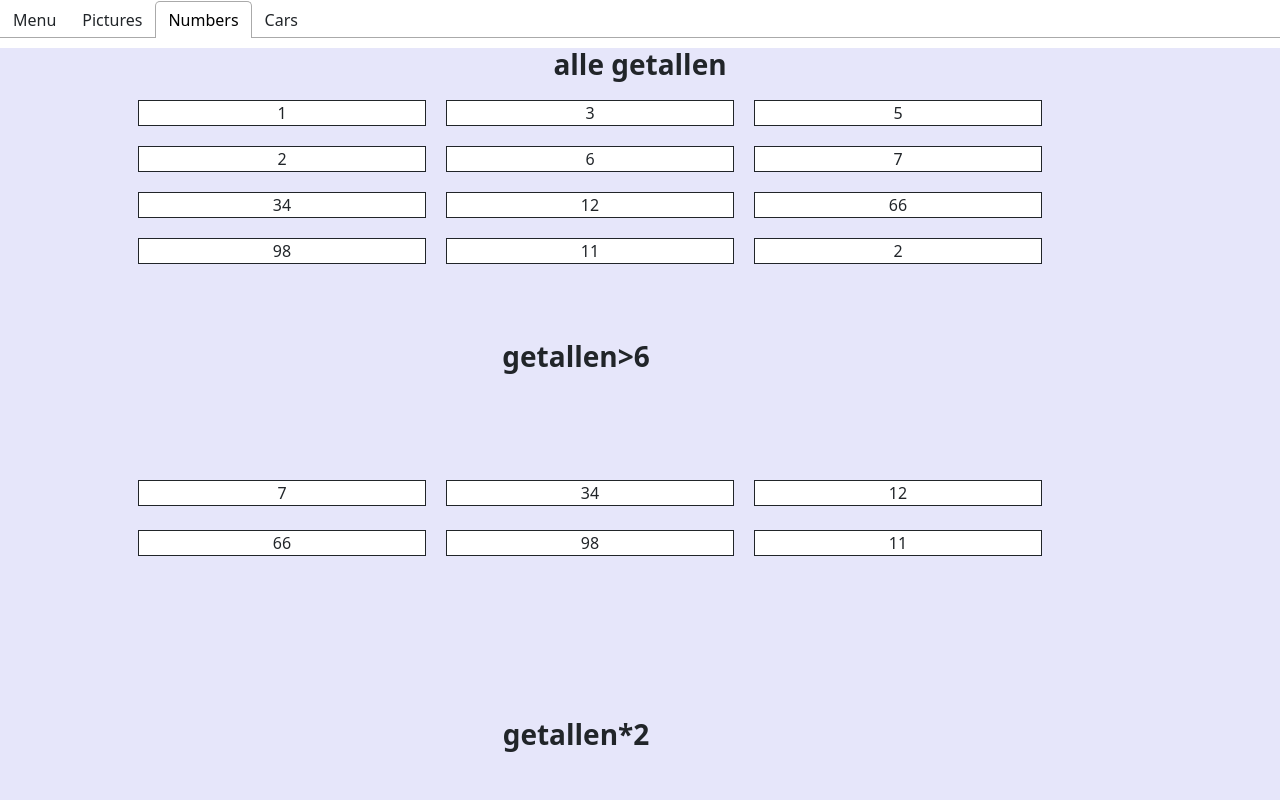
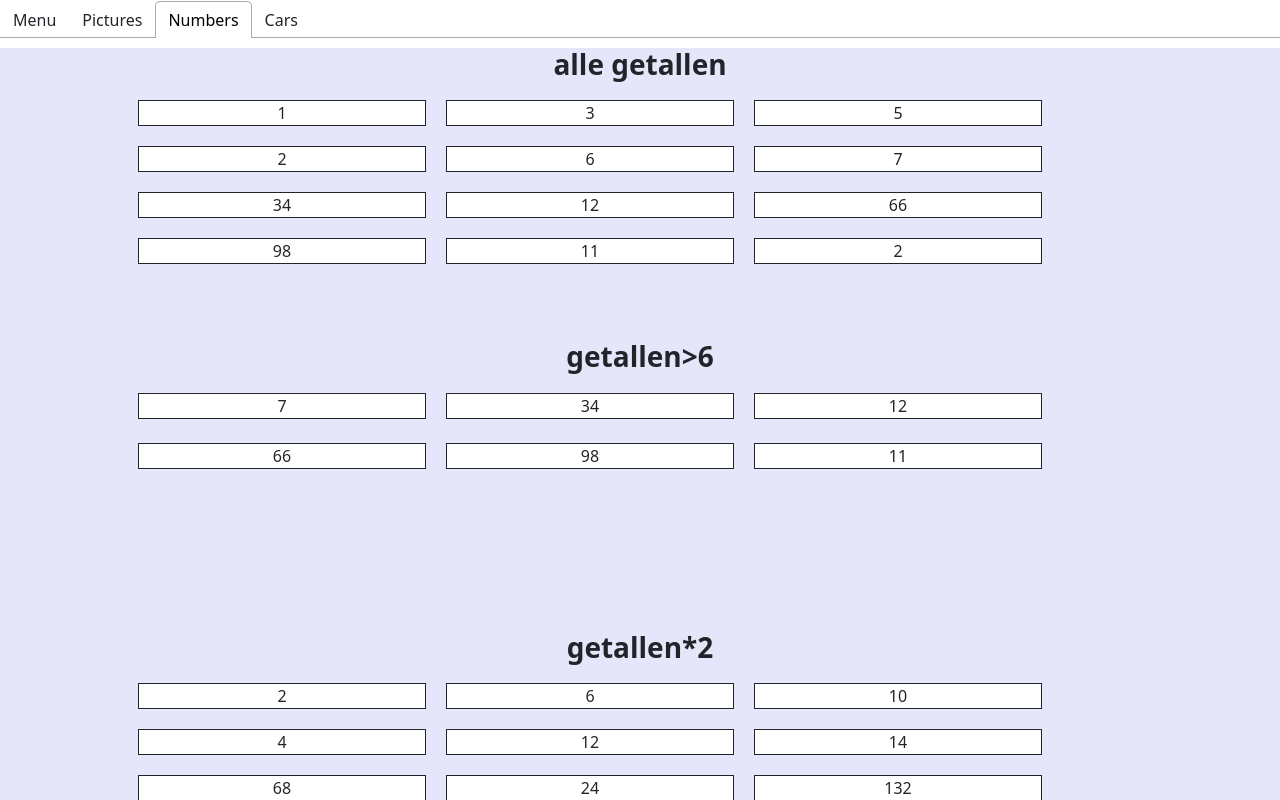
Before and after one commit to SeppeTeugels/dynamic_oefeningen, a React (Create React App) app: page / in a window 1280 px wide. Both pictures are taken after a click on the tab "Numbers". Shown: the top 800 px of the page. Built offline with nearby package versions, Linux system fonts and the light colour scheme.

Commit message:
bundle 3 4.4

```diff
--- a/src/components/Numbers.js
+++ b/src/components/Numbers.js
@@ -1,15 +1,16 @@
+import {Section} from "./Section";
+
 export function Numbers(props){
     const {numbers} = props;
     const {title} = props;
     if(!numbers) return;
     return <>
-        <h3 style={{textAlign: "center", fontWeight: "bold"}}>
-            {title}
-        </h3>
-        <div style={{float:"left", margin:"5%"}}></div>
-        <div style={{display:"flex", height:"100px", width:"90%" , flexWrap:"wrap", alignItems:"center" ,marginBottom:"150px"}}>
-            {numbers.map(n => <div style={{border:"solid 1px",  backgroundColor:"#ffffff", width:" 25%", margin:"10px", textAlign:"center"}}>{n}</div>)}
-        </div>
-        <div style={{float:"right", margin:"5%"}}></div>
+        <Section title={title}>
+            <div style={{float:"left", margin:"5%"}}></div>
+            <div style={{display:"flex", height:"100px", width:"90%" , flexWrap:"wrap", alignItems:"center" ,marginBottom:"150px"}}>
+                {numbers.map(n => <div style={{border:"solid 1px",  backgroundColor:"#ffffff", width:" 25%", margin:"10px", textAlign:"center"}}>{n}</div>)}
+            </div>
+            <div style={{float:"right", margin:"5%"}}></div>
+        </Section>
         </>
 }
```
